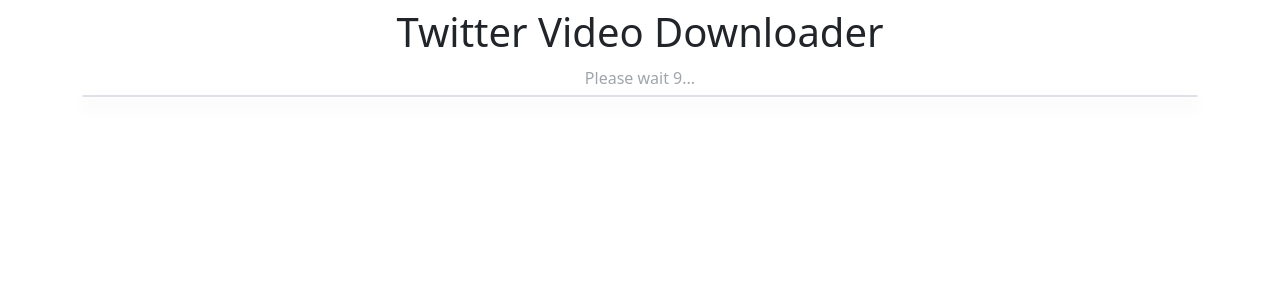
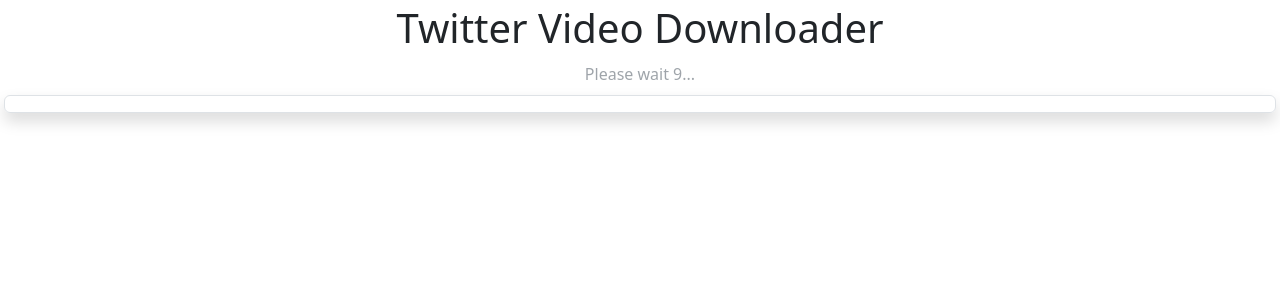
Before and after one commit to animemoeus/backend, a Django app: template twitter_downloader/templates/twitter_downloader/download.html in a window 1280 px wide. Shown: the top 300 px of the page. Run offline with Django 4.2, Linux system fonts and the light colour scheme; the template is opened without the code that fills it: most values are stand-ins (such as "Sample title", 1, 10 or a date in 2020); some libraries are stand-ins or nearby versions.

Commit message:
Update styling for base.html, ads_1.html, disqus.html, download_button.html, and download.html templates

```diff
--- a/twitter_downloader/templates/twitter_downloader/base.html
+++ b/twitter_downloader/templates/twitter_downloader/base.html
@@ -32,7 +32,7 @@
     </script>
   </head>
   <body>
-    <div class="p-2">
+    <div class="p-1">
       {% block content %}
       {% endblock content %}
     </div>
--- a/twitter_downloader/templates/twitter_downloader/components/ads_1.html
+++ b/twitter_downloader/templates/twitter_downloader/components/ads_1.html
@@ -1,4 +1,4 @@
-<div class="px-1">
+<div class="p-0 m-0">
   <script async
           src="https://pagead2.googlesyndication.com/pagead/js/adsbygoogle.js?client=ca-pub-3865845660755241"
           crossorigin="anonymous"></script>
--- a/twitter_downloader/templates/twitter_downloader/components/disqus.html
+++ b/twitter_downloader/templates/twitter_downloader/components/disqus.html
@@ -1,4 +1,4 @@
-<div class="border rounded shadow px-1 my-1">
+<div class="border rounded shadow p-2 my-2">
   <div id="disqus_thread"></div>
   <script>
     /**
--- a/twitter_downloader/templates/twitter_downloader/components/download_button.html
+++ b/twitter_downloader/templates/twitter_downloader/components/download_button.html
@@ -1,14 +1,16 @@
 <div>
   <form action="{% url 'twitter-downloader:safelink' %}" method="post">
     {% csrf_token %}
-    <div class="text-center">
+    <div class="text-center p-0 m-0">
       <h3 id="countdown"></h3>
       <input type="hidden" name="uuid" value="{{ uuid }}" />
       <button type="submit"
               id="downloadButton"
-              class="btn btn-link mx-0 my-0 px-0 py-0 text-decoration-none"
+              class="btn btn-link mx-0 my-0 px-0 py-0 text-decoration-none text-small"
               disabled
-              onclick="this.innerHTML = 'Sending...';">Download Video</button>
+              onclick="this.innerHTML = 'Sending...';">
+        <small>Download Video</small>
+      </button>
     </div>
   </form>
   <script>
--- a/twitter_downloader/templates/twitter_downloader/download.html
+++ b/twitter_downloader/templates/twitter_downloader/download.html
@@ -1,7 +1,7 @@
 {% extends 'twitter_downloader/base.html' %}
 
 {% block content %}
-  <div class="container-md">
+  <div>
     <h1 class="text-center">Twitter Video Downloader</h1>
     {% include 'twitter_downloader/components/ads_1.html' %}
     {% include 'twitter_downloader/components/download_button.html' %}
```
